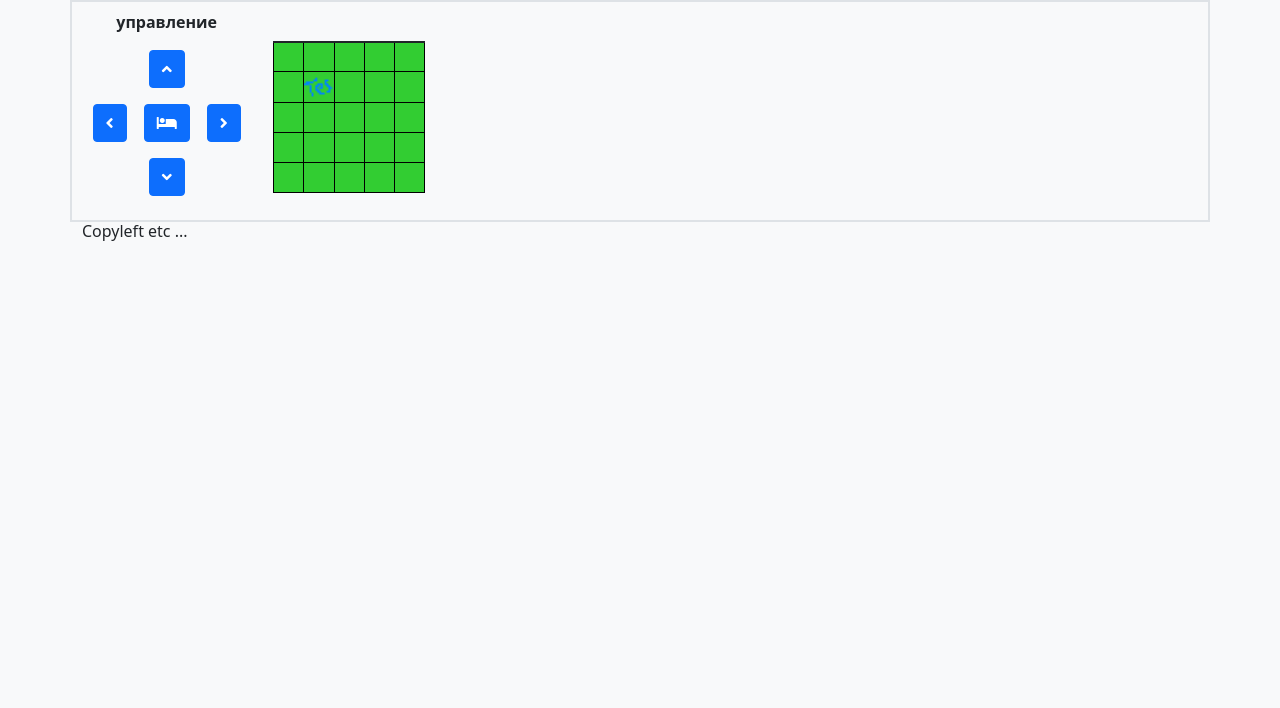
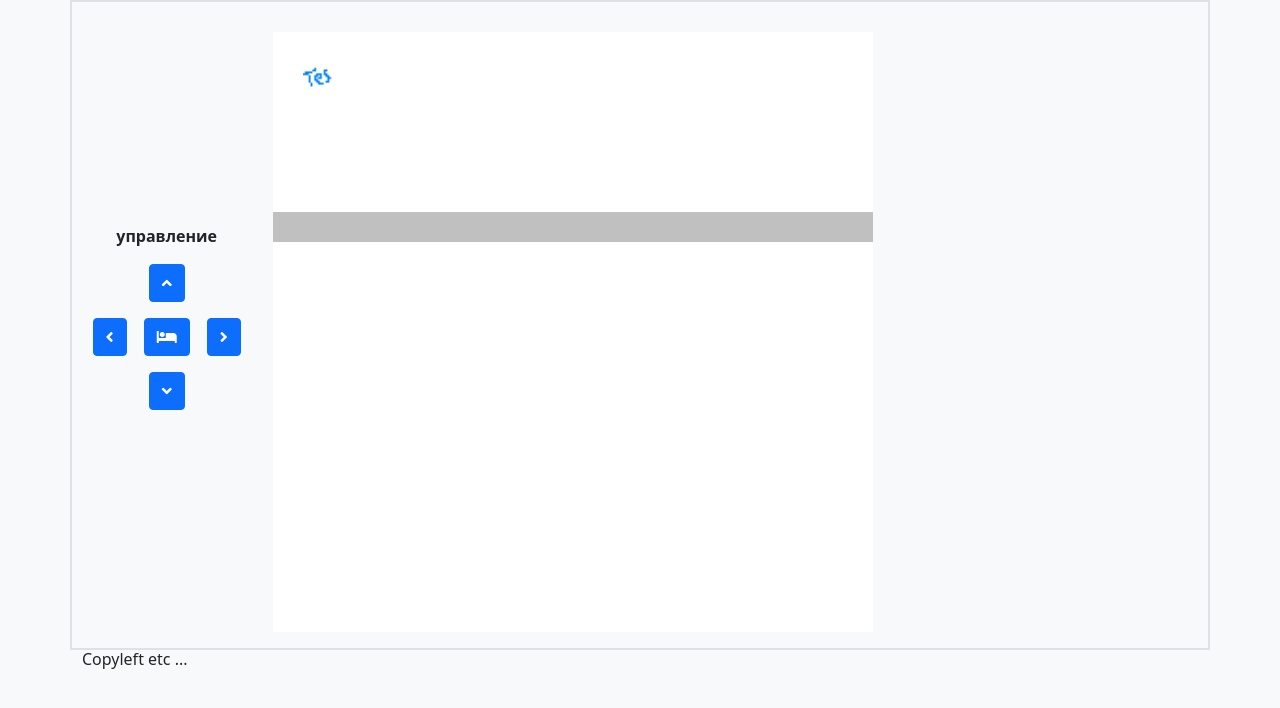
Before and after one commit to mkhaykin/stepik-mini, a Flask app: page /game in a window 1280 px wide. Shown: the part 42-750 px from the top of the page. Run offline with Flask 2, Linux system fonts and the light colour scheme; lists and menus that the app fills with data are empty; some libraries are stand-ins or nearby versions.

Commit message:
game.html, TableDrawBlank, TableDrop

```diff
--- a/static/script.js
+++ b/static/script.js
@@ -1,32 +1,43 @@
-init()
+
 
 function init() {
-    // TableDrawBlank(20, 20);                  // draw table
-    Test(5, 5);
+    TableDrawBlank(20, 20);                  // draw table
 }
 
-function Test(col, row){
-  var tbl = document.getElementById('id_game_table').getElementsByTagName('tbody')[0];
-;
-//  tbl.style.height = (row * 20) + 'px';
-//  tbl.style.width = (col * 20) + 'px';
-//  tbl.style.border = '1px solid black';
+function TableDrop() {
+    let table = document.getElementById('id_game_table');
 
-//  var cell = row.insertCell(0);
-//
-//    th = tbl.insertThead();
-//    row = th.insertRow(0);
-//    for (let j = 0; j < col; j++) {
-//        cell = row.insertCell(0);
-//        cell.classList = "tdicon";
-//    }
+    let table_head = table.getElementsByTagName('thead')[0];
+    table_head.remove();
+    let table_body = table.getElementsByTagName('tbody')[0];
+    table_body.remove();
 
+    table.createTHead();
+    table.createTBody();
+}
+
+function TableDrawBlank(col, row){
+    TableDrop();
+
+    let table_head = document.getElementById('id_game_table').getElementsByTagName('thead')[0];
+    tr = table_head.insertRow();
+    for (let j = 0; j < col; j++) {
+        th = document.createElement('th');
+        // th.classList = "tdicon";
+        th.width = 30;
+        tr.appendChild(th);
+    }
+
+    let table_body = document.getElementById('id_game_table').getElementsByTagName('tbody')[0];
     for (let i = 0; i < row; i++) {
-    tr = tbl.insertRow(i);
+        tr = table_body.insertRow(i);
         for (let j = 0; j < col; j++) {
             td = tr.insertCell();
-        td.classList = 'green-cell';
-
+            td.id = 'td_' + i + '_' + j
+            td.classList = 'cell';
+            if (i === 6) {
+                td.classList = 'cell-wall';
+            }
             if (i === 1 && j === 1) {
                 img = document.createElement("img");
                 img.src = "static/favicon.ico";
@@ -34,27 +45,29 @@ function Test(col, row){
                 img.style.width = '30px';
                 td.appendChild(img);
             }
-        td.style.border = '1px solid black';
+            // td.style.border = '1px solid black';
         }
     }
 }
 
 
-function TableDrawBlank(col, row) {
-    let table = document.getElementById('game_table');
+//function TableDrawBlank(col, row) {
+//    let table = document.getElementById('game_table');
+//
+//    // удаляем таблицу
+//    // TableDrop();
+//    // TODO сделать нормальную генерацию, а не вставлять в позицию 0.
+//    // генерируем заново
+//    for (var i = row - 1; i >= 0; i--) {
+//        let x = table.insertRow(0);
+//        for (var j=0; j < col; j++) {
+//            table.rows[0].insertCell(j);
+//            table.rows[0].cells[j].id = 'td' + i + '_' + j
+//            table.rows[0].cells[j].classList = 'cell living-cell';
+//            // table.rows[0].cells[j].style.cssText = 'width: 1%';
+//        }
+//    }
+//    alert("I am an alert box!");
+//}
 
-    // удаляем таблицу
-    // TableDrop();
-    // TODO сделать нормальную генерацию, а не вставлять в позицию 0.
-    // генерируем заново
-    for (var i = row - 1; i >= 0; i--) {
-        let x = table.insertRow(0);
-        for (var j=0; j < col; j++) {
-            table.rows[0].insertCell(j);
-            table.rows[0].cells[j].id = 'td' + i + '_' + j
-            table.rows[0].cells[j].classList = 'cell living-cell';
-            // table.rows[0].cells[j].style.cssText = 'width: 1%';
-        }
-    }
-    alert("I am an alert box!");
-}
+init()
--- a/static/style.css
+++ b/static/style.css
@@ -1,5 +1,12 @@
 #id_game_table{
     width: initial;
+    table-layout: fixed;
+}
+
+#id_game_table tbody, td, tfoot, th, thead, tr{
+    border-color: initial;
+    border-style: initial;
+    border-width: 0;
 }
 
 #id_game_table tr {
@@ -11,21 +18,10 @@
     padding: 0px;
 }
 
-#id_game_table.cell {
+#id_game_table .cell {
+    background: white;
 }
 
-#id_game_table .wall-cell {
-    background: whitesmoke;
-}
-
-#id_game_table .green-cell {
-    background: LimeGreen;
-}
-
-.new-cell {
-    background: PaleGreen;
-}
-
-.dead-cell {
+#id_game_table .cell-wall {
     background: Silver;
 }
--- a/templates/game.html
+++ b/templates/game.html
@@ -28,10 +28,10 @@
                     </tr>
                     <tr>
                         <td>
-                            <button type="button" class="btn btn-primary"><i class="fas fa-angle-left"></i></button>
+                            <button type="button" class="btn btn-primary" onclick=init()><i class="fas fa-angle-left"></i></button>
                         </td>
                         <td>
-                            <button type="button" class="btn btn-primary"><i class="fas fa-bed"></i></button>
+                            <button type="button" class="btn btn-primary" onclick=TableDrop()><i class="fas fa-bed"></i></button>
                         </td>
                         <td>
                             <button type="button" class="btn btn-primary"><i class="fas fa-angle-right"></i></button>
@@ -50,13 +50,13 @@
         <div class="col">
                     <table id="id_game_table" class="table content-table">
                         <thead>
-                        <tr>
-<th class="tdicon" width="30"></th>
-<th class="tdicon" width="30"></th>
-<th class="tdicon" width="30"></th>
-<th class="tdicon" width="30"></th>
-<th class="tdicon" width="30"></th>
-                        </tr>
+<!--                        <tr>-->
+<!--<th class="tdicon" width="30"></th>-->
+<!--<th class="tdicon" width="30"></th>-->
+<!--<th class="tdicon" width="30"></th>-->
+<!--<th class="tdicon" width="30"></th>-->
+<!--<th class="tdicon" width="30"></th>-->
+<!--                        </tr>-->
                         </thead>
                         <tbody>
 
@@ -70,5 +70,5 @@
 {% endblock content %}
 
 {% block scripts %}
-	<script type="text/javascript" src="static/script.js"></script>
+	<script type="application/javascript" src="static/script.js"></script>
 {% endblock %}
```
Lines whose indentation alone changed are shown as unchanged.
